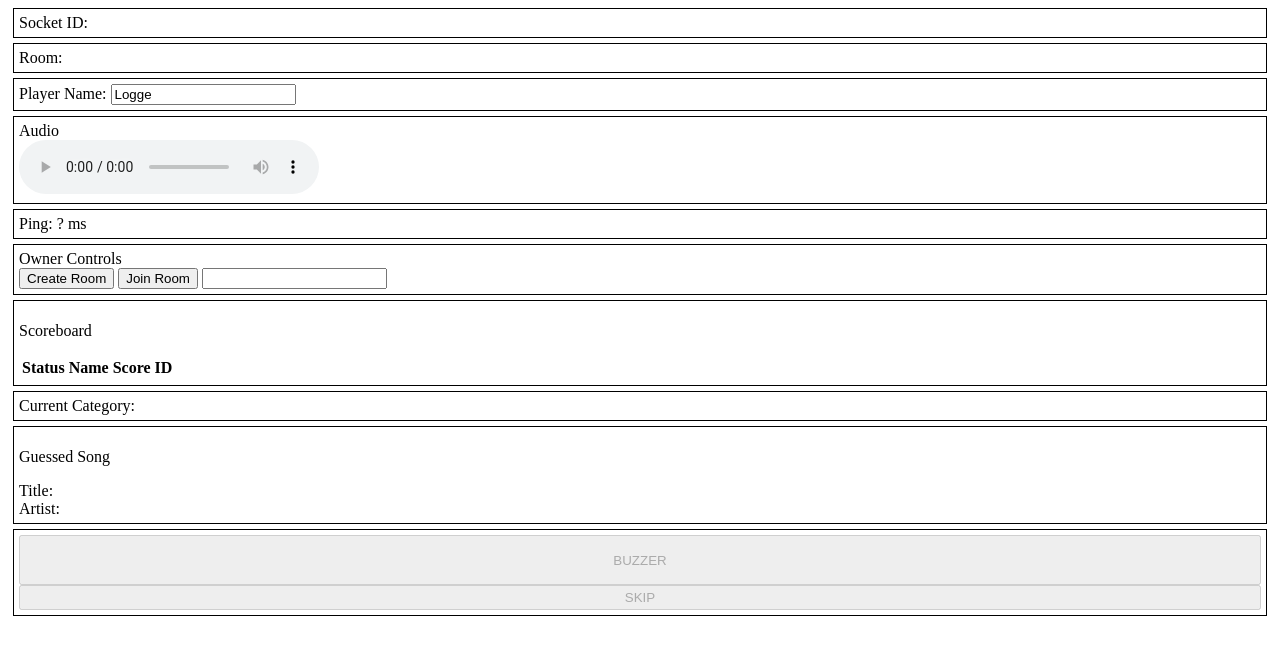
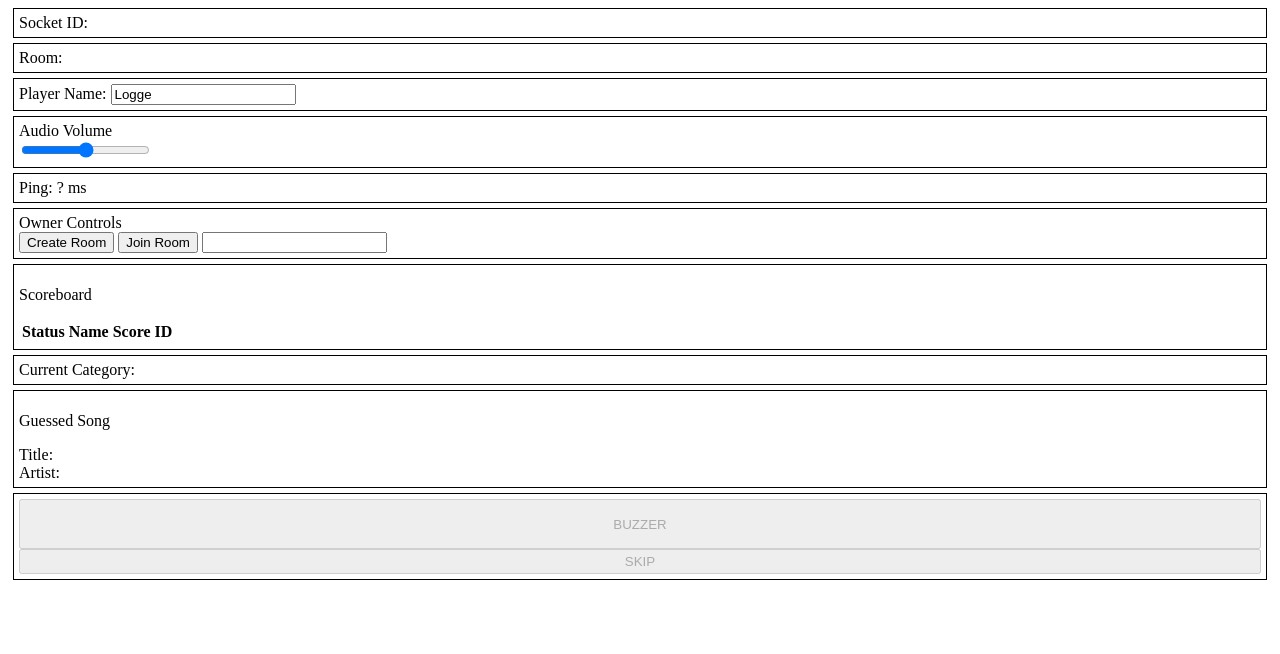
Before and after one commit to LoggeL/BeatGuessr2, a website: page client/index.html in a window 1280 px wide. Drawn offline with Linux system fonts and the light colour scheme.

Commit message:
add volume slider

```diff
--- a/client/client.js
+++ b/client/client.js
@@ -10,6 +10,7 @@ const scoreboard = document.getElementById('scoreboard')
 const currentCategory = document.getElementById('currentCategory')
 const userTitle = document.getElementById('userTitle')
 const userArtist = document.getElementById('userArtist')
+const volumeSlider = document.getElementById('volumeSlider')
 
 const socketID = document.getElementById('socketID')
 
@@ -420,3 +421,8 @@ function renderPlayerlist() {
         scoreboard.append(playerRow)
     }
 }
+
+function changeVolume() {
+    player.volume = volumeSlider.value / 100
+    console.log(player.volume)
+}
--- a/client/index.html
+++ b/client/index.html
@@ -24,9 +24,10 @@
     </div>
 
     <div>
-        <span>Audio</span>
+        <span>Audio Volume</span>
         <br>
-        <audio id="player" controls></audio>
+        <audio id="player"></audio>
+        <input type="range" id="volumeSlider" name="volumeSlider" min="0" max="100" onchange=changeVolume()>
     </div>
 
     <div>
```
